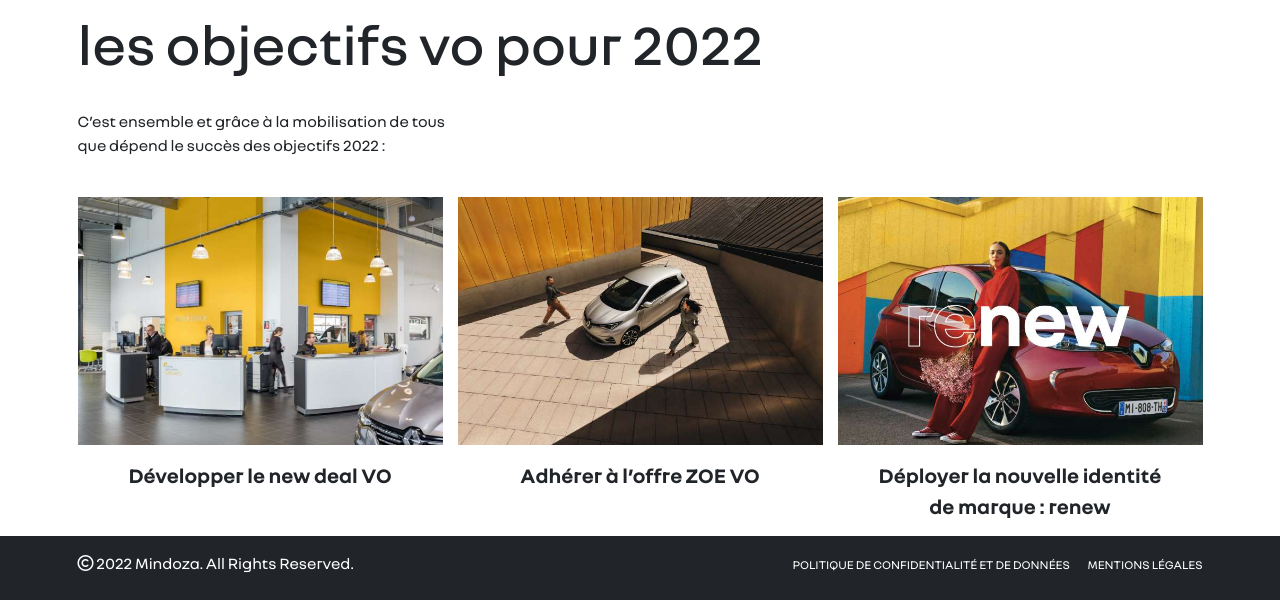
After one commit to arthurgenestier/arthurgenestier.github.io, a PHP site: page /objectifs.html in a window 1280 px wide. The commit adds this page. Shown: the part 205-805 px from the top of the page. Run offline with PHP 8.4, Linux system fonts and the light colour scheme; some libraries are stand-ins or nearby versions.

Commit message:
objectif ok

```diff
--- a/assets/scss/main.css
+++ b/assets/scss/main.css
@@ -68,6 +68,9 @@ p {
 .navbar .navbar-nav .nav-link:focus, .navbar .navbar-nav .nav-link:hover {
   color: #CCCCCC;
 }
+.navbar .navbar-nav .disabled {
+  color: #CCCCCC;
+}
 .navbar .navbar-nav .dropdown .dropdown-menu {
   padding: 0;
 }
@@ -77,9 +80,16 @@ p {
   font-size: 1.2rem;
 }
 
-.home .home-header {
+.home,
+.objectifs {
+  padding-top: 7.625rem;
+}
+
+.home .parallax {
   background-image: url(/assets/img/bg-home.jpg);
-  padding-top: 7.5rem !important;
+}
+.home .home-header .container {
+  height: 50rem;
 }
 .home .home-header .container .content {
   padding: 5%;
@@ -94,6 +104,11 @@ p {
 }
 .home .third-section .carousel .carousel-inner .carousel-caption {
   bottom: -30rem;
+}
+
+.objectifs .caption {
+  font-size: 2.1rem;
+  font-weight: bold;
 }
 
 footer {
@@ -141,12 +156,27 @@ footer a:focus, footer a:hover {
     background-color: #CCCCCC !important;
   }
 
+  .parallax {
+    min-height: 100vh;
+    background-attachment: fixed;
+    background-position: center;
+    background-repeat: no-repeat;
+    background-size: cover;
+  }
+
+  .home,
+.objectifs {
+    padding-top: 0;
+  }
+
   .home .home-header {
-    height: calc(100vh - 76.25px);
+    height: 100vh;
+  }
+  .home .home-header .container {
+    padding-top: 10%;
   }
   .home .home-header .container .content {
     width: 60%;
-    padding-top: 20%;
   }
   .home .first-section img {
     max-width: 60rem;
@@ -170,4 +200,8 @@ footer a:focus, footer a:hover {
     left: 50%;
     bottom: 25%;
   }
+
+  .objectifs .content p {
+    width: 33%;
+  }
 }/*# sourceMappingURL=main.css.map */
--- a/assets/scss/main.scss
+++ b/assets/scss/main.scss
@@ -78,6 +78,9 @@ p {
                 color: $grey-light;
             }
         }
+        .disabled {
+            color: $grey-light;
+        }
         .dropdown {
             .dropdown-menu {
                 padding: 0;
@@ -91,13 +94,17 @@ p {
 
     }
 }
-
+.home,
+.objectifs {
+    padding-top: 7.625rem;
+}
 .home {
-
+    .parallax {
+        background-image: url(/assets/img/bg-home.jpg);
+    }
     .home-header {
-        background-image: url(/assets/img/bg-home.jpg);
-        padding-top: 7.5rem !important;
         .container {
+            height: 50rem;
             .content {
                 padding: 5%;
 
@@ -123,6 +130,12 @@ p {
     }
 }
 
+.objectifs {
+    .caption {
+        font-size: 2.1rem;
+        font-weight: bold;
+    }
+}
 footer {
     font-size: 1.6rem;
     border-top: $white solid;
@@ -182,14 +195,26 @@ footer {
 
         }
     }
+    .parallax {
+        min-height: 100vh;
+        background-attachment: fixed;
+        background-position: center;
+        background-repeat: no-repeat;
+        background-size: cover;
+    }
+
+    .home,
+    .objectifs {
+        padding-top: 0;
+    }
     .home {
         .home-header {
-            height: calc(100vh - 76.25px);
+            height: 100vh;
 
             .container {
+                padding-top: 10%;
                 .content {
                     width: 60%;
-                    padding-top: 20%;
                 }
             }
         }
@@ -229,6 +254,13 @@ footer {
         }
 
     }
+    .objectifs {
+        .content {
+            p {
+                width: 33%;
+            }
+        }
+    }
 
 }
 
--- /dev/null
+++ b/objectifs.html
@@ -0,0 +1,107 @@
+<!doctype html>
+<html lang="en">
+
+<head>
+    <!-- Required meta tags -->
+    <meta charset="utf-8">
+    <meta name="viewport" content="width=device-width, initial-scale=1">
+
+    <!-- Bootstrap CSS -->
+    <link href="https://cdn.jsdelivr.net/npm/bootstrap@5.0.2/dist/css/bootstrap.min.css" rel="stylesheet"
+        integrity="sha384-EVSTQN3/azprG1Anm3QDgpJLIm9Nao0Yz1ztcQTwFspd3yD65VohhpuuCOmLASjC" crossorigin="anonymous">
+    <link rel="stylesheet" href="assets/scss/main.css">
+    <script src="https://kit.fontawesome.com/a055889642.js" crossorigin="anonymous"></script>
+    <title>Hello, world!</title>
+</head>
+
+<body>
+    <header role="banner">
+        <nav class="navbar navbar-expand-lg bg-dark py-4 fixed-top" role="navigation">
+            <div class="container">
+                <a class="navbar-brand" href="index.html"><img src="/assets/img/logo-renew.png"
+                        alt="Renew guide marketing 2022" class="img-fluid"></a>
+                <button class="navbar-toggler" type="button" data-bs-toggle="collapse"
+                    data-bs-target="#navbarSupportedContent" aria-controls="navbarSupportedContent"
+                    aria-expanded="false" aria-label="Toggle navigation">
+                    <i class="fa-solid fa-bars fa-xl text-white"></i>
+                </button>
+                <div class="collapse navbar-collapse" id="navbarSupportedContent">
+                    <ul class="navbar-nav ms-auto">
+                        <li class="nav-item mx-4">
+                            <a class="nav-link" href="#">Nouvelle Identité</a>
+                        </li>
+                        <li class="nav-item dropdown mx-4">
+                            <a class="nav-link dropdown-toggle" href="#" id="navbarDropdown" role="button"
+                                data-bs-toggle="dropdown" aria-expanded="false">
+                                Nouveaux Projet
+                            </a>
+                            <ul class="dropdown-menu text-lg-center" aria-labelledby="navbarDropdown">
+                                <li><a class="dropdown-item p-lg-3 bg-dark text-white" href="#">Application rvo</a></li>
+                                <li><a class="dropdown-item p-lg-3 bg-dark text-white" href="#">Site renew</a></li>
+                                <li><a class="dropdown-item p-lg-3 bg-dark text-white" href="#">App de restitution</a>
+                                </li>
+                            </ul>
+                        </li>
+                        <li class="nav-item mx-4">
+                            <a class="nav-link" href="#">Plan média 2022</a>
+                        </li>
+                        <li class="nav-item mx-4">
+                            <a class="nav-link" href="#">Bilan 2021</a>
+                        </li>
+                        <li class="nav-item mx-4">
+                            <a class="nav-link disabled" href="objectifs.html" aria-disabled="true" aria-current="page">Objectifs 2022</a>
+                        </li>
+                    </ul>
+                </div>
+            </div>
+        </nav>
+    </header>
+    <main role="main" class="objectifs">
+        <section class="video pb-5">
+            <video src="/assets/img/pexels-nothing-ahead-10505868.mp4" class="img-fluid" controls>Votre navigateur ne prend pas en charge les vidéos HTML5.</video>
+        </section>
+        <section class="bg-white">
+            <div class="container">
+                <div class="py-5 content">
+                    <h1 class="mb-5">Les objectifs VO pour 2022</h1>
+                    <p>C’est ensemble et grâce à la mobilisation de tous que dépend le succès des objectifs 2022 :</p>
+                </div>
+                <div class="row">
+                    <div class="col-lg-4">
+                        <img src="/assets/img/photo-objectifs-01.jpg" class="img-fluid mb-4" alt="concessionnaire renault">
+                        <p class="text-center caption px-5">Développer le new deal VO</p>
+                    </div>
+                    <div class="col-lg-4">
+                        <img src="/assets/img/photo-objectifs-02.jpg" class="img-fluid mb-4" alt="concessionnaire renault">
+                        <p class="text-center caption px-5">Adhérer à l’offre ZOE VO</p>
+                    </div>
+                    <div class="col-lg-4">
+                        <img src="/assets/img/photo-objectifs-03.jpg" class="img-fluid mb-4" alt="concessionnaire renault">
+                        <p class="text-center caption px-5">Déployer la nouvelle identité de marque : renew</p>
+                    </div>
+                </div>
+            </div>
+        </section>
+    </main>
+    <footer class="" role="contentinfo">
+        <div class="bg-dark py-4">
+            <div class="container d-lg-flex justify-content-between">
+                <div class="d-lg-inline-block text-center">
+                    <p class="text-white"><i class="fa-regular fa-copyright"></i> 2022 Mindoza. All Rights Reserved.</p>
+                </div>
+                <div class="d-lg-inline-block text-center">
+                    <a class="mb-3 me-4 d-block d-lg-inline" href="">Politique de confidentialité et de données</a>
+                    <a class="mb-3 d-block d-lg-inline" href="">Mentions légales</a>
+                </div>
+            </div>
+        </div>
+    </footer>
+
+
+    <script src="https://cdn.jsdelivr.net/npm/bootstrap@5.0.2/dist/js/bootstrap.bundle.min.js"
+        integrity="sha384-MrcW6ZMFYlzcLA8Nl+NtUVF0sA7MsXsP1UyJoMp4YLEuNSfAP+JcXn/tWtIaxVXM"
+        crossorigin="anonymous"></script>
+
+</body>
+
+</html>
```
Also changed, not shown: index.html (+5 -3 lines), assets/img/photo-objectifs-01.jpg (added), assets/img/photo-objectifs-02.jpg (added), assets/img/photo-objectifs-03.jpg (added), 3 other files.
